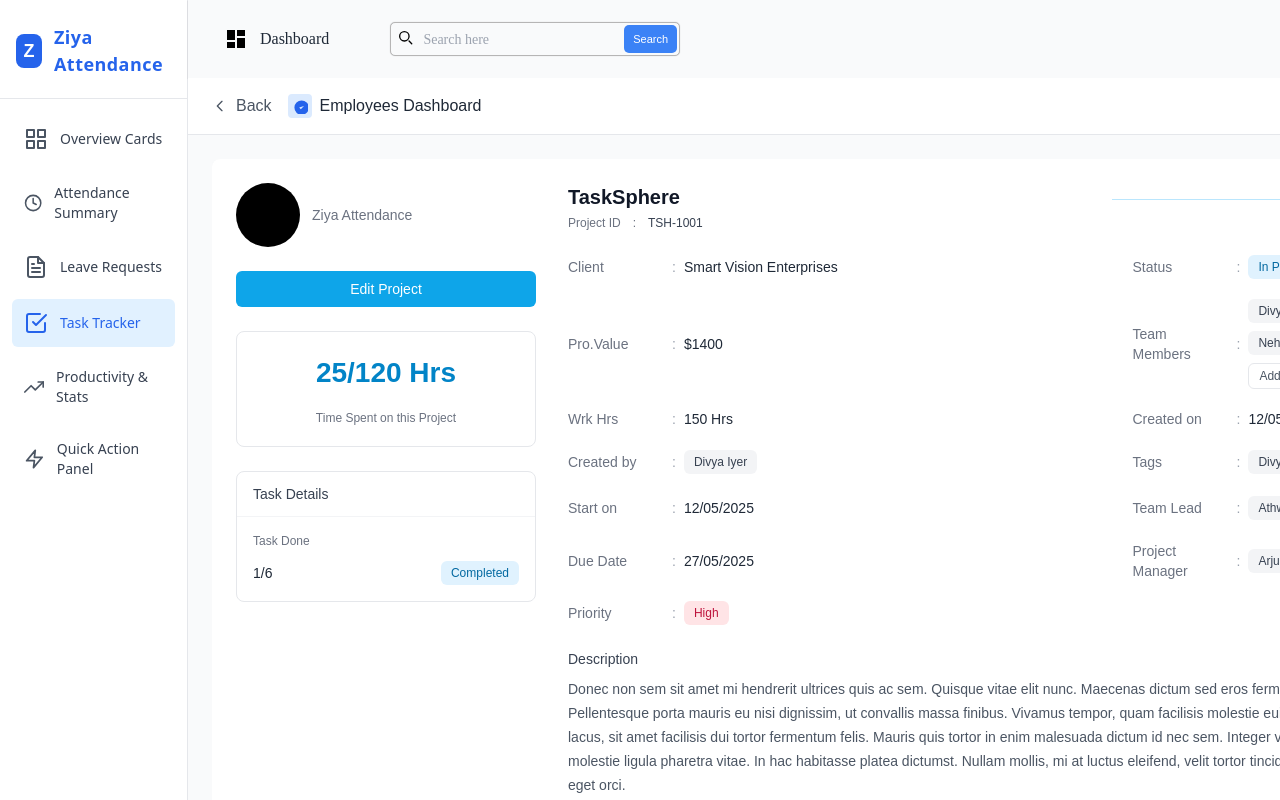
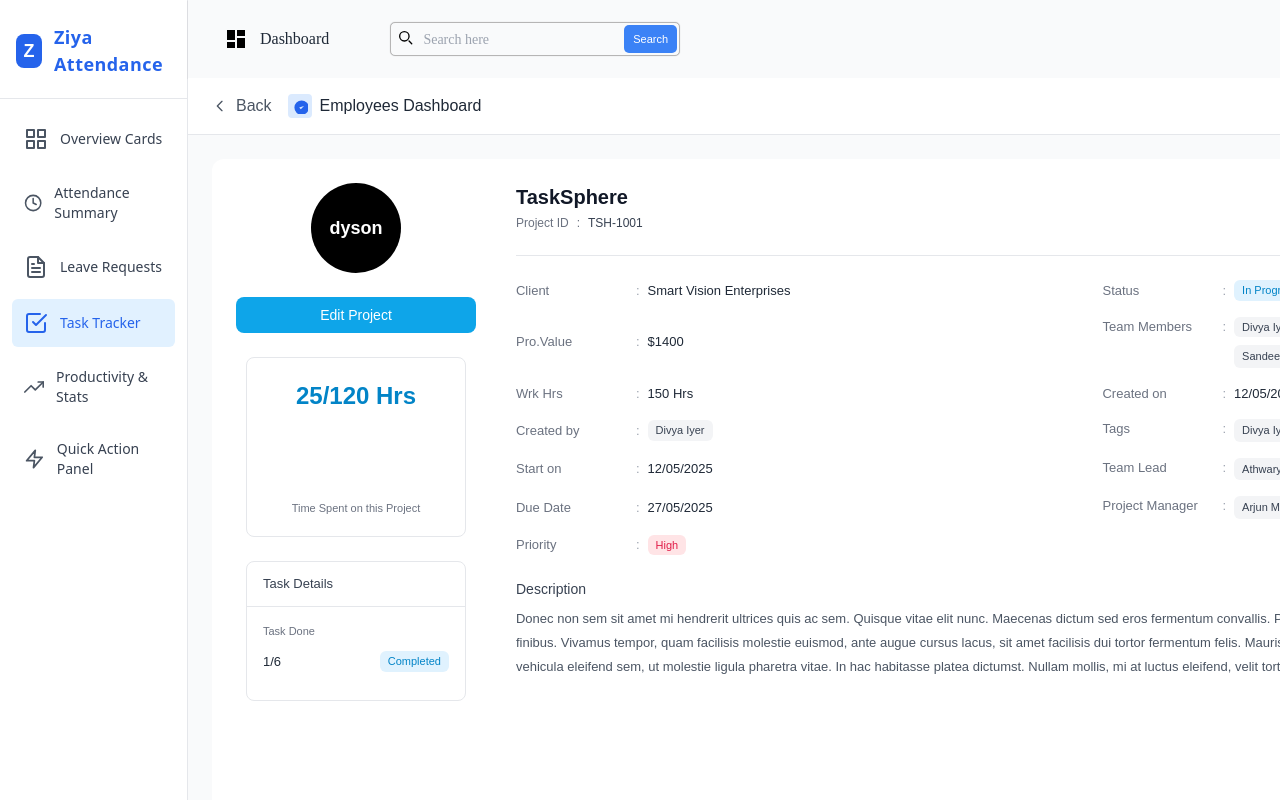
Before and after one commit to mohdaman7/Admin-Dashboard, a React (Vite) app: page / in a window 1280 px wide. Both pictures are taken after a click on the element "Task Tracker". Shown: the top 800 px of the page. Built offline with nearby package versions, Linux system fonts and the light colour scheme.

Commit message:
task tracker update

```diff
--- a/src/views/tasks/TaskTrackerPanel.view.tsx
+++ b/src/views/tasks/TaskTrackerPanel.view.tsx
@@ -1,68 +1,71 @@
-import type React from "react"
+import React from "react";
 
+// Chip Component
 type ChipProps = {
-  children: React.ReactNode
-  variant?: "gray" | "blue" | "red" | "green"
-}
+  children: React.ReactNode;
+  variant?: "gray" | "blue" | "red" | "green";
+};
 
 function Chip({ children, variant = "gray" }: ChipProps) {
   const styles: Record<NonNullable<ChipProps["variant"]>, string> = {
     gray: "bg-gray-100 text-gray-700",
-    blue: "bg-sky-100 text-sky-700",
-    red: "bg-rose-100 text-rose-700",
-    green: "bg-emerald-100 text-emerald-700",
-  }
+    blue: "bg-sky-100 text-sky-600",
+    red: "bg-rose-100 text-rose-600",
+    green: "bg-emerald-100 text-emerald-600",
+  };
   return (
-    <span className={`inline-flex items-center rounded-md px-2.5 py-1 text-xs font-medium ${styles[variant]}`}>
+    <span
+      className={`inline-flex items-center rounded-md px-2 py-0.5 text-[11px] font-medium whitespace-nowrap ${styles[variant]}`}
+    >
       {children}
     </span>
-  )
+  );
 }
 
-export default function TaskTrackerPanel() {
+// Main Panel Component
+export default function App() {
   return (
     <section
       aria-label="Project Task Tracker details"
-      className="mx-auto rounded-lg bg-white shadow-sm"
+      className="mx-auto rounded-xl bg-white shadow-xl"
       style={{ width: 1469, height: 876 }}
     >
-      {/* Container: two columns without any divider line */}
-      <div className="flex h-full w-full gap-8 p-6">
-        {/* Left column (self-contained, no vertical border) */}
-        <aside className="flex w-[300px] shrink-0 flex-col items-stretch gap-6">
+      {/* Container: two columns */}
+      <div className="flex w-full h-full gap-6 p-6">
+        {/* Left Sidebar */}
+        <aside className="w-[240px] shrink-0 flex flex-col items-center gap-6">
           {/* Brand */}
-          <div className="flex items-center gap-3">
-            <div className="flex h-16 w-16 items-center justify-center rounded-full bg-black">
-              <img src="/abstract-circle-logo.png" alt="Brand logo" className="h-16 w-16 rounded-full opacity-0" />
-              <span className="sr-only">Brand</span>
-            </div>
-            <div className="text-sm text-gray-500">Ziya Attendance</div>
+          <div className="flex h-[90px] w-[90px] items-center justify-center rounded-full bg-black">
+            <span className="text-white text-lg font-bold">dyson</span>
           </div>
 
+          {/* Edit Project button */}
           <button
             type="button"
-            className="inline-flex items-center justify-center rounded-md bg-sky-500 px-4 py-2 text-sm font-medium text-white hover:bg-sky-600 transition-colors"
+            className="w-full rounded-lg bg-sky-500 px-4 py-2 text-sm font-medium text-white hover:bg-sky-600 transition-colors"
           >
             Edit Project
           </button>
 
           {/* Time Spent card */}
-          <div className="rounded-lg border border-gray-200">
-            <div className="flex flex-col items-center gap-4 p-5">
-              <div className="text-center">
-                <div className="text-[28px] font-semibold text-sky-600">25/120 Hrs</div>
-              </div>
-              <div className="text-center text-xs text-gray-500">Time Spent on this Project</div>
+          <div className="rounded-lg border border-gray-200 flex flex-col justify-between items-center p-5 w-[220px] h-[180px]">
+            <div className="text-[24px] font-semibold text-sky-600 text-center">
+              25/120 Hrs
+            </div>
+            <div className="text-center text-[11px] text-gray-500">
+              Time Spent on this Project
             </div>
           </div>
 
           {/* Task details card */}
-          <div className="rounded-lg border border-gray-200">
-            <div className="border-b border-gray-100 px-4 py-3 text-sm font-medium text-gray-700">Task Details</div>
+          <div className="rounded-lg border border-gray-200 overflow-hidden w-[220px] h-[140px]">
+            <div className="border-b border-gray-200 px-4 py-3 text-[13px] font-medium text-gray-700">
+              Task Details
+            </div>
             <div className="px-4 py-4">
-              <div className="mb-3 text-xs text-gray-500">Task Done</div>
+              <div className="mb-3 text-[11px] text-gray-500">Task Done</div>
               <div className="flex items-center justify-between">
-                <div className="text-sm font-medium text-gray-800">1/6</div>
+                <div className="text-[13px] font-medium text-gray-800">1/6</div>
                 <Chip variant="blue">Completed</Chip>
               </div>
             </div>
@@ -70,155 +73,164 @@ export default function TaskTrackerPanel() {
         </aside>
 
         {/* Right column: project details */}
-        <main className="flex min-w-0 flex-1 flex-col">
-          {/* Header title row */}
+        <main className="flex-1 flex flex-col pl-4">
+          {/* Header */}
           <div className="mb-6">
-            <div className="flex items-start justify-between">
-              <div>
-                <h2 className="text-balance text-xl font-semibold text-gray-900">TaskSphere</h2>
-                <div className="mt-1 flex items-center gap-3 text-xs text-gray-500">
-                  <span>Project ID</span>
-                  <span>:</span>
-                  <span className="font-medium text-gray-700">TSH‑1001</span>
-                </div>
-              </div>
-              {/* subtle accent line */}
-              <div className="mt-4 h-px w-1/2 bg-sky-200" aria-hidden="true" />
+            <h2 className="text-xl font-semibold text-gray-900">TaskSphere</h2>
+            <div className="mt-1 flex items-center gap-2 text-xs text-gray-500">
+              <span>Project ID</span>
+              <span>:</span>
+              <span className="font-medium text-gray-700">TSH-1001</span>
             </div>
           </div>
 
+          {/* Divider */}
+          <div className="border-t border-gray-200 mb-6 w-full" />
+
           {/* Details grid */}
-          <div className="grid grid-cols-2 gap-x-10 gap-y-5">
+          <div className="grid grid-cols-2 gap-x-8 gap-y-4 w-full text-[13px]">
             {/* Client */}
-            <div className="flex items-center gap-2 text-sm">
-              <span className="w-24 shrink-0 text-gray-500">Client</span>
+            <div className="flex items-center gap-2 overflow-hidden">
+              <span className="w-28 shrink-0 text-gray-500">Client</span>
               <span className="text-gray-400">:</span>
-              <span className="font-medium text-gray-800">Smart Vision Enterprises</span>
+              <span className="font-medium text-gray-800 truncate">
+                Smart Vision Enterprises
+              </span>
             </div>
+
             {/* Status */}
-            <div className="flex items-center gap-2 text-sm">
-              <span className="w-24 shrink-0 text-gray-500">Status</span>
+            <div className="flex items-center gap-2 overflow-hidden">
+              <span className="w-28 shrink-0 text-gray-500">Status</span>
               <span className="text-gray-400">:</span>
               <Chip variant="blue">In Progress</Chip>
             </div>
 
             {/* Pro.Value */}
-            <div className="flex items-center gap-2 text-sm">
-              <span className="w-24 shrink-0 text-gray-500">Pro.Value</span>
+            <div className="flex items-center gap-2 overflow-hidden">
+              <span className="w-28 shrink-0 text-gray-500">Pro.Value</span>
               <span className="text-gray-400">:</span>
               <span className="font-medium text-gray-800">$1400</span>
             </div>
+
             {/* Team Members */}
-            <div className="flex items-center gap-2 text-sm">
-              <span className="w-24 shrink-0 text-gray-500">Team Members</span>
+            <div className="flex items-start gap-2 overflow-hidden">
+              <span className="w-28 shrink-0 text-gray-500">Team Members</span>
               <span className="text-gray-400">:</span>
-              <div className="flex flex-wrap items-center gap-2">
+              <div className="flex flex-wrap gap-2">
                 <Chip>Divya Iyer</Chip>
                 <Chip>Arjun Menon</Chip>
-                <Chip>Divya Iyer</Chip>
                 <Chip>Karthik Reddy</Chip>
                 <Chip>Neha Verma</Chip>
                 <Chip>Rahul Nair</Chip>
                 <Chip>Sandeep Kulkarni</Chip>
                 <Chip>Priya Sharma</Chip>
-                <button className="rounded-md border border-gray-200 px-2.5 py-1 text-xs text-gray-600 hover:bg-gray-50">
-                  Add New
+                <button className="rounded-md border border-gray-200 px-2 py-0.5 text-[11px] text-gray-600 hover:bg-gray-50">
+                  + Add
                 </button>
               </div>
             </div>
 
             {/* Wrk Hrs */}
-            <div className="flex items-center gap-2 text-sm">
-              <span className="w-24 shrink-0 text-gray-500">Wrk Hrs</span>
+            <div className="flex items-center gap-2 overflow-hidden">
+              <span className="w-28 shrink-0 text-gray-500">Wrk Hrs</span>
               <span className="text-gray-400">:</span>
               <span className="font-medium text-gray-800">150 Hrs</span>
             </div>
+
             {/* Created On */}
-            <div className="flex items-center gap-2 text-sm">
-              <span className="w-24 shrink-0 text-gray-500">Created on</span>
+            <div className="flex items-center gap-2 overflow-hidden">
+              <span className="w-28 shrink-0 text-gray-500">Created on</span>
               <span className="text-gray-400">:</span>
               <span className="font-medium text-gray-800">12/05/2025</span>
             </div>
 
             {/* Created by */}
-            <div className="flex items-center gap-2 text-sm">
-              <span className="w-24 shrink-0 text-gray-500">Created by</span>
+            <div className="flex items-center gap-2 overflow-hidden">
+              <span className="w-28 shrink-0 text-gray-500">Created by</span>
               <span className="text-gray-400">:</span>
               <Chip>Divya Iyer</Chip>
             </div>
+
             {/* Tags */}
-            <div className="flex items-center gap-2 text-sm">
-              <span className="w-24 shrink-0 text-gray-500">Tags</span>
+            <div className="flex items-start gap-2 overflow-hidden">
+              <span className="w-28 shrink-0 text-gray-500">Tags</span>
               <span className="text-gray-400">:</span>
-              <div className="flex flex-wrap items-center gap-2">
+              <div className="flex flex-wrap gap-2">
                 <Chip>Divya Iyer</Chip>
                 <Chip>Divya Iyer</Chip>
-                <button className="rounded-md border border-gray-200 px-2.5 py-1 text-xs text-gray-600 hover:bg-gray-50">
-                  Add New
+                <button className="rounded-md border border-gray-200 px-2 py-0.5 text-[11px] text-gray-600 hover:bg-gray-50">
+                  + Add
                 </button>
               </div>
             </div>
 
             {/* Start on */}
-            <div className="flex items-center gap-2 text-sm">
-              <span className="w-24 shrink-0 text-gray-500">Start on</span>
+            <div className="flex items-center gap-2 overflow-hidden">
+              <span className="w-28 shrink-0 text-gray-500">Start on</span>
               <span className="text-gray-400">:</span>
               <span className="font-medium text-gray-800">12/05/2025</span>
             </div>
+
             {/* Team Lead */}
-            <div className="flex items-center gap-2 text-sm">
-              <span className="w-24 shrink-0 text-gray-500">Team Lead</span>
+            <div className="flex items-start gap-2 overflow-hidden">
+              <span className="w-28 shrink-0 text-gray-500">Team Lead</span>
               <span className="text-gray-400">:</span>
-              <div className="flex flex-wrap items-center gap-2">
+              <div className="flex flex-wrap gap-2">
                 <Chip>Athwarya Rao</Chip>
                 <Chip>Vivek Krishnan</Chip>
                 <Chip>Rohan Desh</Chip>
-                <button className="rounded-md border border-gray-200 px-2.5 py-1 text-xs text-gray-600 hover:bg-gray-50">
-                  Add New
+                <button className="rounded-md border border-gray-200 px-2 py-0.5 text-[11px] text-gray-600 hover:bg-gray-50">
+                  + Add
                 </button>
               </div>
             </div>
 
             {/* Due Date */}
-            <div className="flex items-center gap-2 text-sm">
-              <span className="w-24 shrink-0 text-gray-500">Due Date</span>
+            <div className="flex items-center gap-2 overflow-hidden">
+              <span className="w-28 shrink-0 text-gray-500">Due Date</span>
               <span className="text-gray-400">:</span>
               <span className="font-medium text-gray-800">27/05/2025</span>
             </div>
+
             {/* Project Manager */}
-            <div className="flex items-center gap-2 text-sm">
-              <span className="w-24 shrink-0 text-gray-500">Project Manager</span>
+            <div className="flex items-start gap-2 overflow-hidden">
+              <span className="w-28 shrink-0 text-gray-500">Project Manager</span>
               <span className="text-gray-400">:</span>
-              <div className="flex items-center gap-2">
+              <div className="flex flex-wrap gap-2">
                 <Chip>Arjun Mohan</Chip>
-                <button className="rounded-md border border-gray-200 px-2.5 py-1 text-xs text-gray-600 hover:bg-gray-50">
-                  Add New
+                <button className="rounded-md border border-gray-200 px-2 py-0.5 text-[11px] text-gray-600 hover:bg-gray-50">
+                  + Add
                 </button>
               </div>
             </div>
 
             {/* Priority */}
-            <div className="flex items-center gap-2 text-sm">
-              <span className="w-24 shrink-0 text-gray-500">Priority</span>
+            <div className="flex items-center gap-2 overflow-hidden">
+              <span className="w-28 shrink-0 text-gray-500">Priority</span>
               <span className="text-gray-400">:</span>
               <Chip variant="red">High</Chip>
             </div>
           </div>
 
           {/* Description */}
-          <div className="mt-6">
-            <div className="mb-2 text-sm font-medium text-gray-700">Description</div>
-            <p className="max-w-4xl text-sm leading-6 text-gray-600">
-              Donec non sem sit amet mi hendrerit ultrices quis ac sem. Quisque vitae elit nunc. Maecenas dictum sed
-              eros fermentum convallis. Pellentesque porta mauris eu nisi dignissim, ut convallis massa finibus. Vivamus
-              tempor, quam facilisis molestie euismod, ante augue cursus lacus, sit amet facilisis dui tortor fermentum
-              felis. Mauris quis tortor in enim malesuada dictum id nec sem. Integer vehicula eleifend sem, ut molestie
-              ligula pharetra vitae. In hac habitasse platea dictumst. Nullam mollis, mi at luctus eleifend, velit
-              tortor tincidunt urna, id volutpat lorem mi eget orci.
-            </p>
+          <div className="mt-6 w-full">
+            <div className="mb-2 text-sm font-medium text-gray-700">
+              Description
+            </div>
+            <div className="h-[100px] overflow-y-auto pr-2 text-[13px] leading-6 text-gray-600">
+              Donec non sem sit amet mi hendrerit ultrices quis ac sem. Quisque
+              vitae elit nunc. Maecenas dictum sed eros fermentum convallis.
+              Pellentesque porta mauris eu nisi dignissim, ut convallis massa
+              finibus. Vivamus tempor, quam facilisis molestie euismod, ante
+              augue cursus lacus, sit amet facilisis dui tortor fermentum felis.
+              Mauris quis tortor in enim malesuada dictum id nec sem. Integer
+              vehicula eleifend sem, ut molestie ligula pharetra vitae. In hac
+              habitasse platea dictumst. Nullam mollis, mi at luctus eleifend,
+              velit tortor tincidunt urna, id volutpat lorem mi eget orci.
+            </div>
           </div>
         </main>
       </div>
     </section>
-  )
+  );
 }
```
Also changed, not shown: public/e0aba6805eb5822e4b74ea23aef84a4191dd6e9b.png (added).
